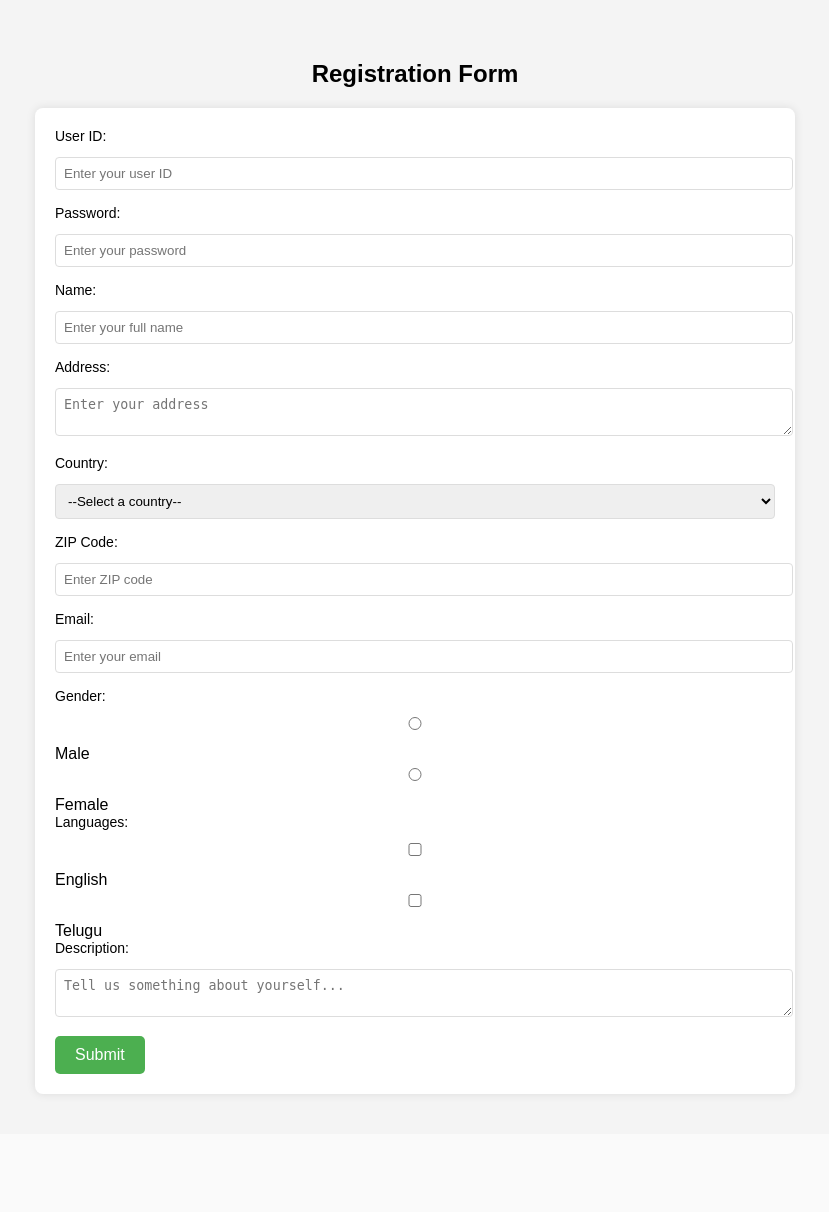
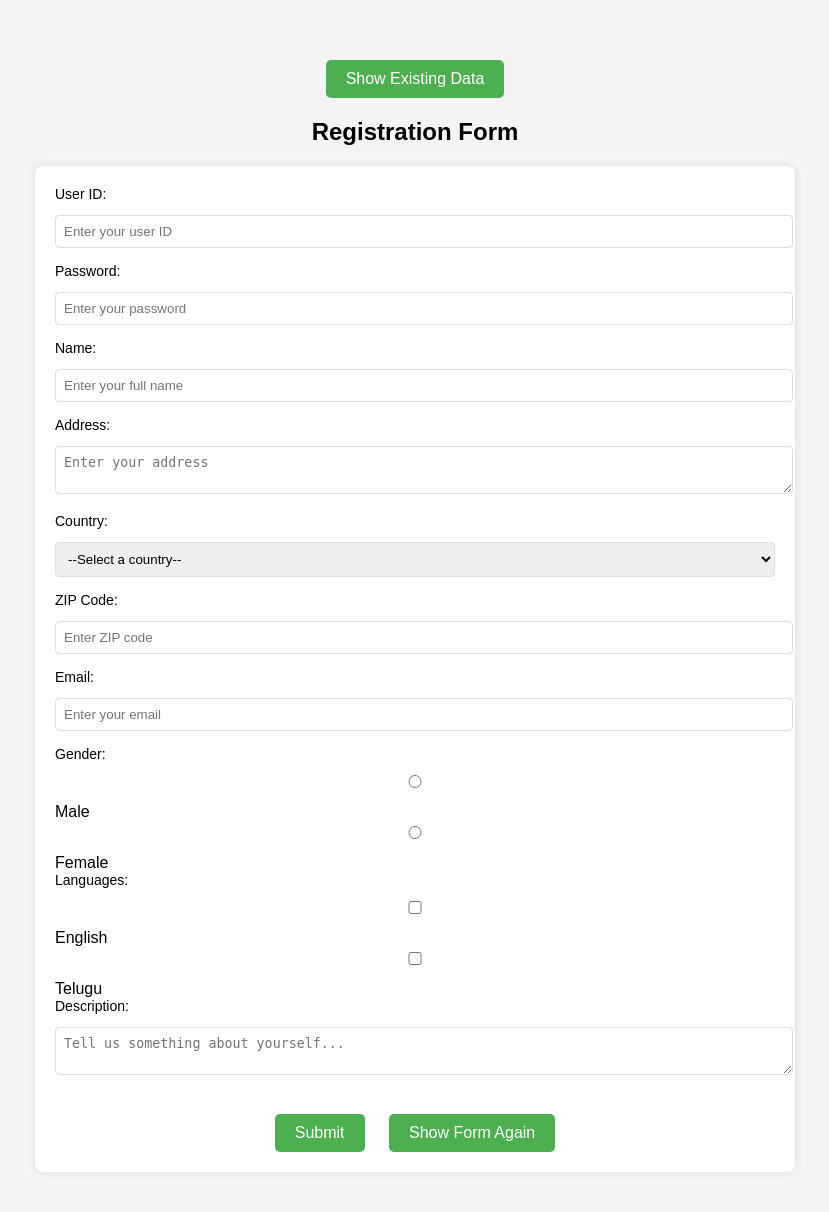
Before and after one commit to 9394113857/Project-1, a Flask app: page / in a window 1280 px wide. Shown: the whole page, without its empty margins (225-1054 px from the left). Before the commit the page ends 1097 px from the top, so only its background shows below. Run offline with Flask 3, Linux system fonts and the light colour scheme.

Commit message:
Show Existing Data buttons functinality all working lookwise also tested and good to go

```diff
--- a/app.py
+++ b/app.py
@@ -38,7 +38,8 @@ def index():
             )
             db.session.add(new_user)
             db.session.commit()
-            return redirect(url_for('thank_you'))
+            return redirect(url_for('thank_you', from_page='submit'))
+
         except Exception as e:
             db.session.rollback()
             return f"Error saving data: {e}"
@@ -49,9 +50,11 @@ def index():
 
 @app.route("/thankyou")
 def thank_you():
+    from_page = request.args.get("from_page", "view")
     users = User.query.all()
     users_with_index = [(idx + 1, user) for idx, user in enumerate(users)]
-    return render_template("thank_you.html", data=users_with_index)
+    return render_template("thank_you.html", data=users_with_index, from_page=from_page)
+
 
 if __name__ == "__main__":
     with app.app_context():
--- a/static/style.css
+++ b/static/style.css
@@ -9,6 +9,13 @@ h2 {
     text-align: center;
 }
 
+/* Center the top button */
+.top-button-container {
+    text-align: center;
+    margin-bottom: 20px;
+}
+
+/* Style the registration form */
 form {
     width: 60%;
     margin: 0 auto;
@@ -46,6 +53,7 @@ button:hover {
     background-color: #45a049;
 }
 
+/* Optional: Table styling if you display data in a table */
 table {
     width: 80%;
     margin: 20px auto;
@@ -71,6 +79,7 @@ th {
     cursor: default;
 }
 
+/* Styled link that looks like a button */
 .btn-back {
     display: inline-block;
     padding: 10px 20px;
@@ -85,3 +94,14 @@ th {
 .btn-back:hover {
     background-color: #45a049;
 }
+
+.form-buttons {
+    text-align: center;
+    margin-top: 20px;
+}
+
+.form-buttons button,
+.form-buttons .btn-back {
+    display: inline-block;
+    margin: 0 10px;
+}
--- a/templates/index.html
+++ b/templates/index.html
@@ -1,13 +1,22 @@
 <!DOCTYPE html>
-<html>
+<html lang="en">
 <head>
+    <meta charset="UTF-8">
     <title>Registration Form</title>
     <link rel="stylesheet" href="{{ url_for('static', filename='style.css') }}">
     <script src="{{ url_for('static', filename='script.js') }}"></script>
 </head>
 <body>
+
+    <!-- Top Centered Button -->
+    <div class="top-button-container">
+        <a href="{{ url_for('thank_you', from_page='view') }}" class="btn-back">Show Existing Data</a>
+    </div>
+
     <h2>Registration Form</h2>
+
     <form name="registration" method="post" action="/" onsubmit="return formValidation();">
+
         <label>User ID:</label>
         <input type="text" name="userid" placeholder="Enter your user ID">
 
@@ -45,7 +54,13 @@
         <label>Description:</label>
         <textarea name="desc" placeholder="Tell us something about yourself..."></textarea>
 
-        <button type="submit">Submit</button>
+        <!-- Submit and Show Form Again buttons centered -->
+<div class="form-buttons">
+    <button type="submit">Submit</button>
+    <a href="{{ url_for('index') }}" class="btn-back">Show Form Again</a>
+</div>
+
     </form>
+
 </body>
 </html>
```
Also changed, not shown: templates/thank_you.html (+6 -1 lines).
